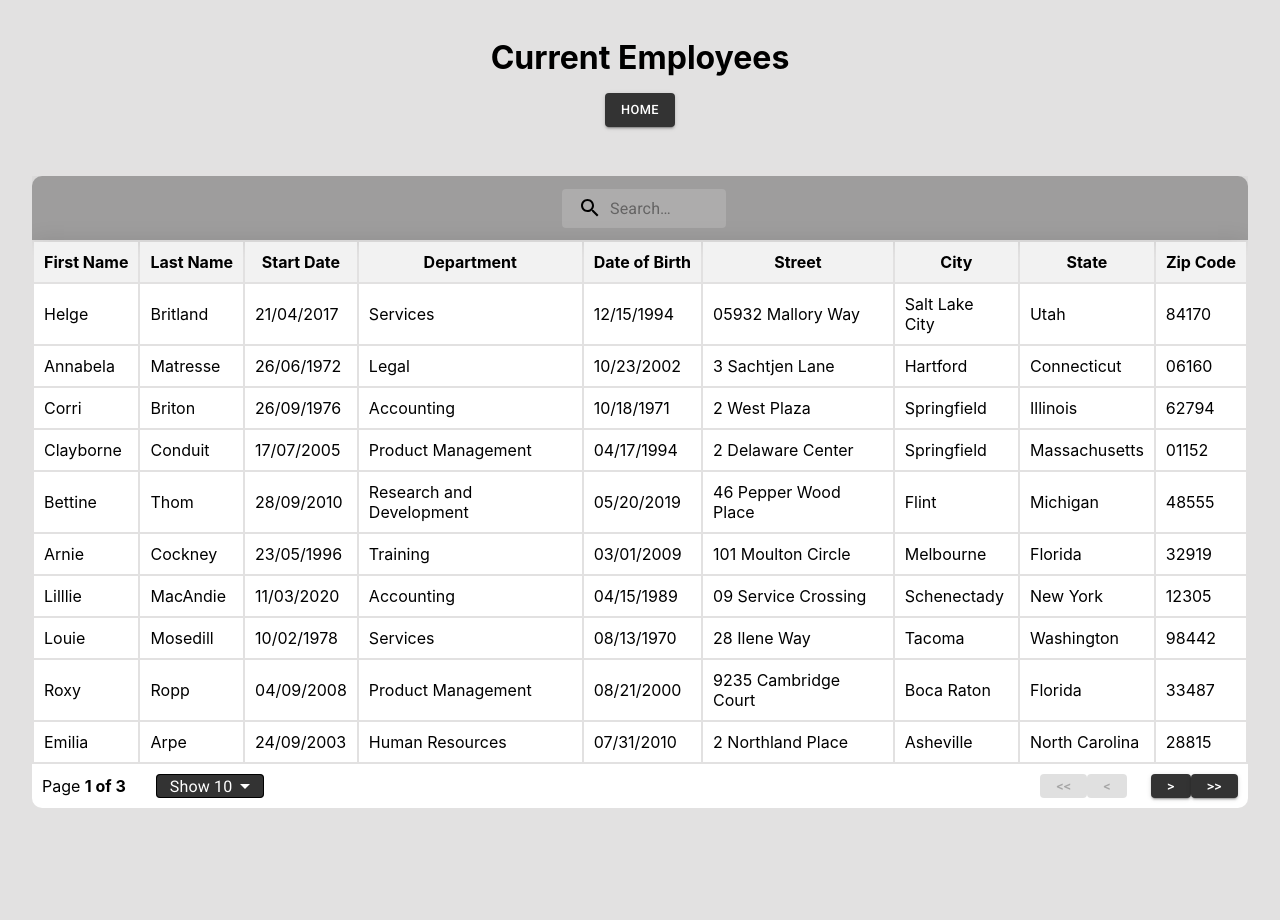
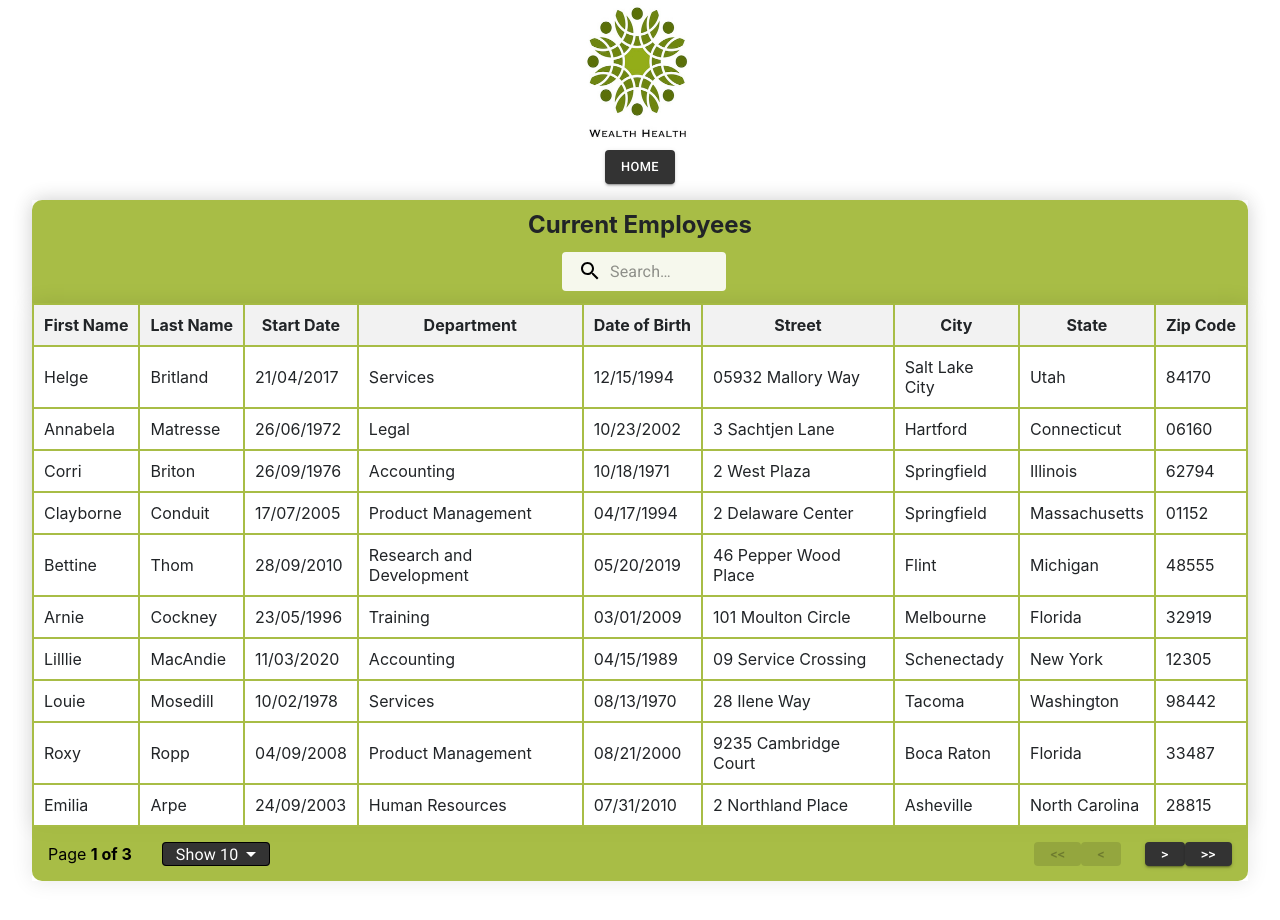
Before and after one commit to GillesQuodbach/jquery_to_react, a React (Create React App) app: page /list in a window 1280 px wide. Shown: the top 920 px of the page. Built offline with nearby package versions, Linux system fonts and the light colour scheme.

Commit message:
Corrections

```diff
--- a/src/App.css
+++ b/src/App.css
@@ -1,11 +1,12 @@
 #root {
   padding-left: 32px;
   padding-right: 32px;
-  width: 100vw;
-  height: 100vh;
+  width: 100%;
+  min-height: calc(100vh + 100px);
   /* background: -webkit-linear-gradient(45deg, #49a09d, #5f2c82);
   background: linear-gradient(45deg, #49a09d, #5f2c82); */
-  background-color: #e2e1e1;
+  background-color: #fff;
+  margin: 0;
 }
 
 @media (min-width: 768px) {
--- a/src/components/Header/Header.css
+++ b/src/components/Header/Header.css
@@ -3,23 +3,28 @@
   flex-direction: column;
   justify-content: center;
   align-items: center;
-  height: 160px;
+  margin-bottom: 16px;
+}
+
+.logo {
+  width: 150px;
+  height: 150px;
 }
 
 .header_title {
-  color: #000;
+  color: #212427;
   margin-top: 5px;
   margin-bottom: 16px;
   text-align: center;
 }
 
 .header_title_home {
-  color: #000;
+  color: #212427;
   font-size: 2.5rem;
 }
 
 .header_title_table {
-  font-size: 2rem;
+  font-size: 1.5rem;
 }
 
 .header_link {
@@ -32,7 +37,7 @@
 
 @media (max-width: 425px) {
   .header_container {
-    height: 140px;
+    height: max-content;
   }
 
   .header_title {
--- a/src/components/Header/Header.js
+++ b/src/components/Header/Header.js
@@ -1,6 +1,7 @@
 import "./Header.css";
 import { NavLink, useLocation } from "react-router-dom";
 import { Button } from "@mui/material";
+import logo from "../../assests/logo.jpg";
 function Header() {
   const location = useLocation();
   const currentLocation = location.pathname;
@@ -9,7 +10,7 @@ function Header() {
     <div className={"header_container"}>
       {currentLocation === "/list" ? (
         <>
-          <h1 className="header_title header_title_table">Current Employees</h1>
+          <img className="logo" src={logo} alt="logo" />
 
           <Button
             variant="contained"
@@ -27,7 +28,7 @@ function Header() {
         </>
       ) : (
         <>
-          <h1 className="header_title header_title_home">HRnet</h1>
+          <img className="logo" src={logo} alt="logo" />
           <Button
             variant="contained"
             sx={{
--- a/src/components/Table/EmployeesTable.css
+++ b/src/components/Table/EmployeesTable.css
@@ -18,9 +18,13 @@
 /* Container */
 .table_container {
   max-width: 90vh;
-  height: 750px;
-  /* max-width: 575px; */
-  overflow-x: auto;
+  box-shadow: 0 0 20px rgba(0, 0, 0, 0.1);
+}
+
+.header_title_table {
+  color: #212427;
+  padding-top: 10px;
+  margin: 0;
 }
 
 .table tr {
@@ -32,6 +36,7 @@ table {
   font-size: 0.8rem;
 
   box-shadow: 0 0 20px rgba(0, 0, 0, 0.1);
+  background-color: rgba(147, 173, 24, 0.8);
 }
 
 thead {
@@ -47,7 +52,7 @@ thead {
 th,
 td {
   background-color: #fff;
-  color: #000;
+  color: #212427;
   padding: 10px;
 }
 
@@ -93,13 +98,17 @@ td {
   display: flex;
   flex-direction: row;
   width: 100%;
+
   position: static;
   flex-wrap: nowrap;
   justify-content: space-between;
   align-items: center;
   color: #000;
-  padding: 10px;
+  padding: 16px;
+  padding-top: 15px;
+  padding-bottom: 15px;
   border-radius: 0 0 10px 10px;
+  background-color: rgba(147, 173, 24, 0.8);
 }
 
 .page_container {
@@ -116,6 +125,13 @@ td {
 }
 
 @media (max-width: 425px) {
+  .table_scroll_container {
+    overflow-x: scroll;
+  }
+  .table_container {
+    max-width: 425px;
+    overflow-x: auto;
+  }
   .pagination_container {
     flex-direction: column;
     justify-content: space-between;
@@ -142,7 +158,6 @@ td {
 }
 
 .pagination_button_container {
-  /* background-color: green; */
   display: flex;
   flex-direction: row;
   justify-content: space-between;
--- a/src/components/Table/EmployeesTable.js
+++ b/src/components/Table/EmployeesTable.js
@@ -60,9 +60,10 @@ export const EmployeesTable = () => {
     <div className="global_table_container">
       <div className="table_container">
         <GlobalFilter filter={globalFilter} setFilter={setGlobalFilter} />
+        <div className="table_scroll_container">
           <table {...getTableProps()}>
             {page.length === 0 ? (
-            <tbody className="no_data_container">
+              <tbody className="table_body_container no_data_container">
                 <tr className="no_data_content">No employee was found</tr>
               </tbody>
             ) : (
@@ -89,9 +90,19 @@ export const EmployeesTable = () => {
                             <div className="column_header_arrow">
                               {column.isSorted ? (
                                 column.isSortedDesc ? (
-                                <ArrowDownwardIcon />
+                                  <ArrowDownwardIcon
+                                    sx={{
+                                      fontSize: "1.1rem",
+                                      marginLeft: "10px",
+                                    }}
+                                  />
                                 ) : (
-                                <ArrowUpwardIcon />
+                                  <ArrowUpwardIcon
+                                    sx={{
+                                      fontSize: "1.1rem",
+                                      marginLeft: "10px",
+                                    }}
+                                  />
                                 )
                               ) : (
                                 ""
@@ -104,11 +115,18 @@ export const EmployeesTable = () => {
                   ))}
                 </thead>
 
-              <tbody className="table_body_container" {...getTableBodyProps()}>
+                <tbody
+                  className="table_body_container"
+                  {...getTableBodyProps()}
+                >
                   {page.map((row, index) => {
                     prepareRow(row);
                     return (
-                    <tr className="table_row" key={index} {...row.getRowProps}>
+                      <tr
+                        className="table_row"
+                        key={index}
+                        {...row.getRowProps}
+                      >
                         {row.cells.map((cell, index) => {
                           return (
                             <td
@@ -127,6 +145,7 @@ export const EmployeesTable = () => {
               </>
             )}
           </table>
+        </div>
         <div className="pagination_container">
           <div className="page_container">
             <div className="pagination_pages_container">
--- a/src/components/Table/GlobalFilter.js
+++ b/src/components/Table/GlobalFilter.js
@@ -11,9 +11,9 @@ import SearchIcon from "@mui/icons-material/Search";
 const Search = styled("div")(({ theme }) => ({
   position: "relative",
   borderRadius: theme.shape.borderRadius,
-  backgroundColor: alpha(theme.palette.common.white, 0.15),
+  backgroundColor: alpha(theme.palette.common.white, 0.9),
   "&:hover": {
-    backgroundColor: alpha(theme.palette.common.white, 0.25),
+    backgroundColor: alpha(theme.palette.common.white, 0.7),
   },
   marginLeft: 0,
   width: "100%",
@@ -61,10 +61,11 @@ export const GlobalFilter = ({ filter, setFilter }) => {
         sx={{
           display: "flex",
           borderRadius: "10px 10px 0 0",
-          backgroundColor: "rgba(0, 0, 0, 0.3)",
+          backgroundColor: "rgba(147, 173, 24, 0.8)",
           boxShadow: "0 0 20px rgba(0, 0, 0, 0.1)",
         }}
       >
+        <h1 className="header_title header_title_table">Current Employees</h1>
         <Toolbar
           sx={{
             display: "flex",
--- a/src/views/CreateEmployee/CreateEmployee.css
+++ b/src/views/CreateEmployee/CreateEmployee.css
@@ -1,28 +1,7 @@
-#root {
-  padding-left: 32px;
-  padding-right: 32px;
-
-  width: 100vw;
-  min-height: calc(100vh + 100px);
-  /* background: -webkit-linear-gradient(45deg, #49a09d, #5f2c82);
-  background: linear-gradient(45deg, #49a09d, #5f2c82); */
-  background-color: #e2e1e1;
-}
-
-@media (max-width: 768px) {
-  #root {
-    padding-left: 16px;
-    padding-right: 16px;
-    height: calc(100vh + 400px);
-  }
-}
-
-@media (min-width: 769px) {
-  #root {
-    padding-left: 32px;
-    padding-right: 32px;
-    height: calc(100vh + 400px);
-  }
+*,
+*::before,
+*::after {
+  box-sizing: border-box;
 }
 
 .address_fieldset {
@@ -53,14 +32,16 @@ form label {
 }
 
 .create_employee_title {
-  color: #000;
-  font-weight: 500;
-  background-color: #fff;
+  font-size: 1rem;
+  color: #212427;
+  font-weight: 00;
+  background-color: rgba(147, 173, 24, 0.8);
   padding-top: 5px;
   padding-bottom: 5px;
   padding-left: 20px;
   padding-right: 20px;
   border-radius: 10px 10px 0px 0px;
+  margin: 0;
 }
 
 .form_container {
@@ -68,12 +49,22 @@ form label {
   padding: 25px;
   background-color: #fff;
   width: max-content;
+  border: 1px solid rgba(147, 173, 24, 0.8);
   border-radius: 20px;
-  box-shadow: 0 0 20px rgba(0, 0, 0, 0.1);
+  box-shadow: 0 10px 20px rgba(0, 0, 0, 0.3);
   display: flex;
   flex-direction: column;
   justify-content: flex-start;
   align-items: flex-start;
+  color: #212427;
+  font-weight: 500;
+}
+
+.input_error_message {
+  color: red;
+  font-weight: 500;
+  font-size: 0.8rem;
+  margin-top: 5px;
 }
 
 @media (max-width: 320px) {
@@ -82,41 +73,48 @@ form label {
   }
 }
 
-/* .form_container label {
-  margin-bottom: 5px;
-  color: #fff;
-  font-size: 1.1rem;
-  font-weight: 500;
-} */
-
-/* .form_container legend {
-  margin-bottom: 5px;
-  color: #fff;
-  font-size: 1.3rem;
-  font-weight: 300;
+@media (max-width: 768px) {
+  #root {
+    height: calc(100vh + 250px);
+  }
 }
 
-.form_container fieldset {
-  border: 2px solid #fff;
-  margin-top: 10px;
-  margin-bottom: 15px;
-  display: flex;
-  flex-direction: column;
-} */
+@media (min-width: 768px) {
+  #root {
+    padding-left: 16px;
+    padding-right: 16px;
+    height: calc(100vh + 400px);
+  }
+  .form_container {
+    min-width: 500px;
+  }
+  form label {
+    font-size: 1.3rem;
+  }
+  .input_error_message {
+    font-weight: 500;
+    font-size: 1rem;
+    margin-top: 10px;
+  }
+  .address_fieldset {
+    width: 100%;
+  }
+  .create_employee_title {
+    font-size: 1.5rem;
+    font-weight: 500;
+    padding-top: 5px;
+    padding-bottom: 5px;
+    padding-left: 20px;
+    padding-right: 20px;
+    border-radius: 10px 10px 0px 0px;
+    margin: 0;
+  }
+}
 
-/* .form_container input,
-select {
-  margin-bottom: 10px;
-} */
-
-/* .form_container button {
-  align-self: center;
-  margin-top: 15px;
-} */
-
-.input_error_message {
-  color: red;
-  font-weight: 500;
-  font-size: 0.8rem;
-  margin-top: 0;
+@media (min-width: 769px) {
+  #root {
+    padding-left: 32px;
+    padding-right: 32px;
+    height: calc(100vh + 400px);
+  }
 }
```
Also changed, not shown: src/views/CreateEmployee/CreateEmployee.js (+10 -5 lines), src/assests/logo.jpg (added). Lines whose indentation alone changed are shown as unchanged.
